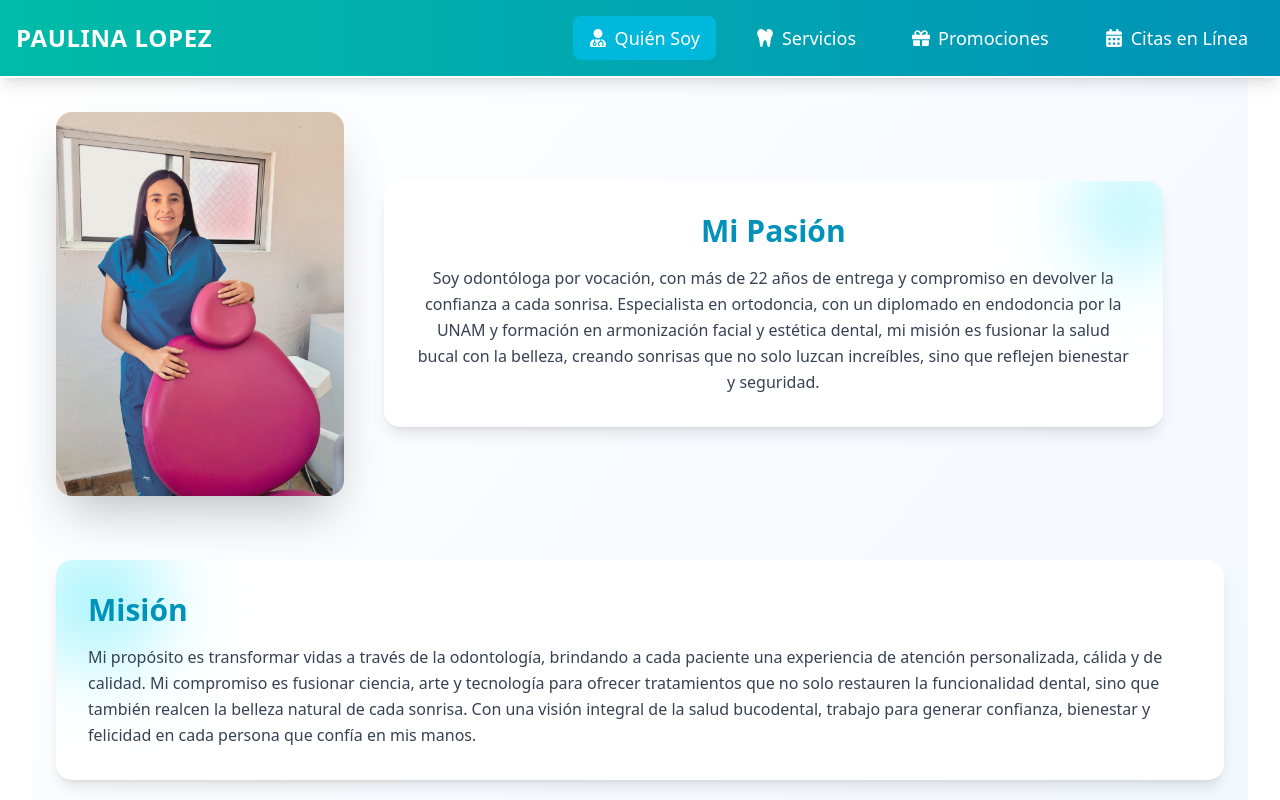
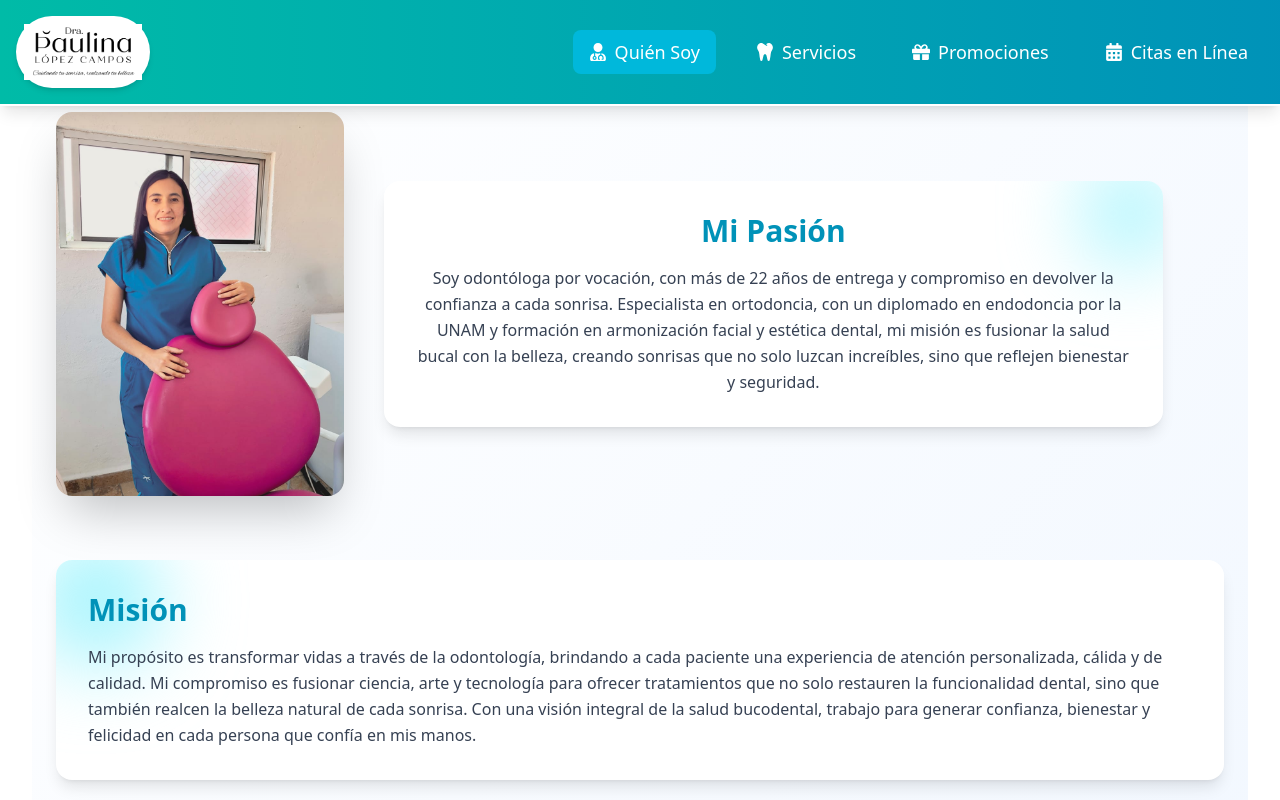
Before and after one commit to pacool84/consultorio-dental, a React (Vite) app in the folder vite-project/: page /aboutme in a window 1280 px wide. Shown: the top 800 px of the page. Built offline with nearby package versions, Linux system fonts and the light colour scheme.

Commit message:
[ADD] Icono oficial de la pagina

```diff
--- a/vite-project/src/Components/NavBar.jsx
+++ b/vite-project/src/Components/NavBar.jsx
@@ -1,6 +1,7 @@
 import { useState } from "react";
 import { NavLink } from "react-router-dom";
-import { FaUserMd, FaTooth, FaGift, FaCalendarAlt } from "react-icons/fa"; // Importar íconos de react-icons
+import { FaUserMd, FaTooth, FaGift, FaCalendarAlt } from "react-icons/fa";
+import logo from "../assets/Logo Paulina Lopez.png"; // Importar la imagen del logo
 
 const NavBar = () => {
   const [isOpen, setIsOpen] = useState(false);
@@ -9,10 +10,10 @@ const NavBar = () => {
     <nav className="bg-gradient-to-r from-teal-500 to-cyan-600 p-4 shadow-lg fixed border-b-2 border-white w-full top-0 left-0 z-50">
       <div className="container mx-auto flex justify-between items-center w-full">
         {/* Logo */}
-        <NavLink to="/">
-          <span className="text-white text-2xl font-semibold tracking-wide uppercase">
-            Paulina Lopez
-          </span>
+        <NavLink to="/" className="flex items-center">
+          <div className="bg-white p-2 rounded-full shadow-md hover:shadow-lg transition-shadow duration-300">
+            <img src={logo} alt="Logo Paulina Lopez" className="h-12 md:h-14" />
+          </div>
         </NavLink>
 
         {/* Menu Button (Mobile) */}
```
Also changed, not shown: vite-project/src/assets/Logo Paulina Lopez.png (added).
